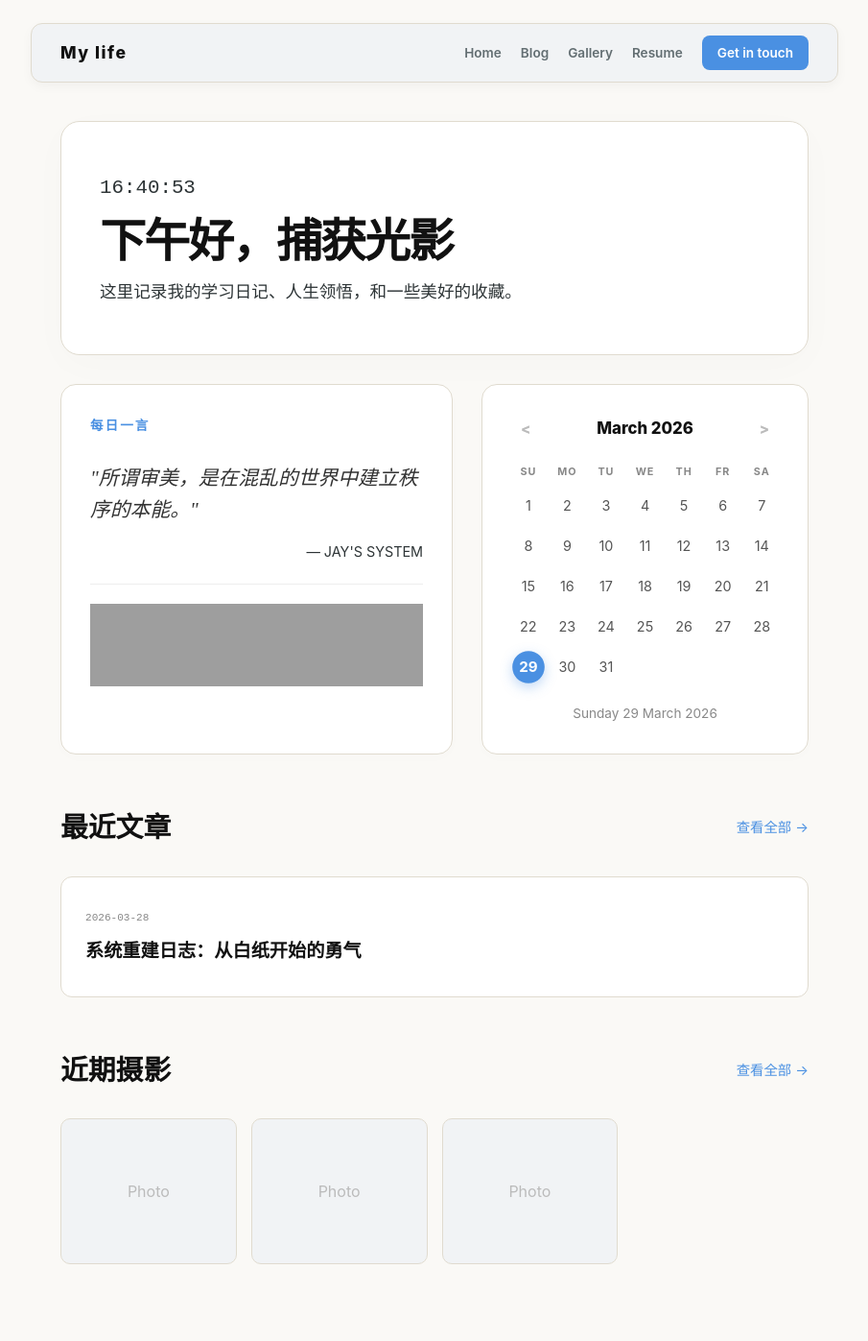
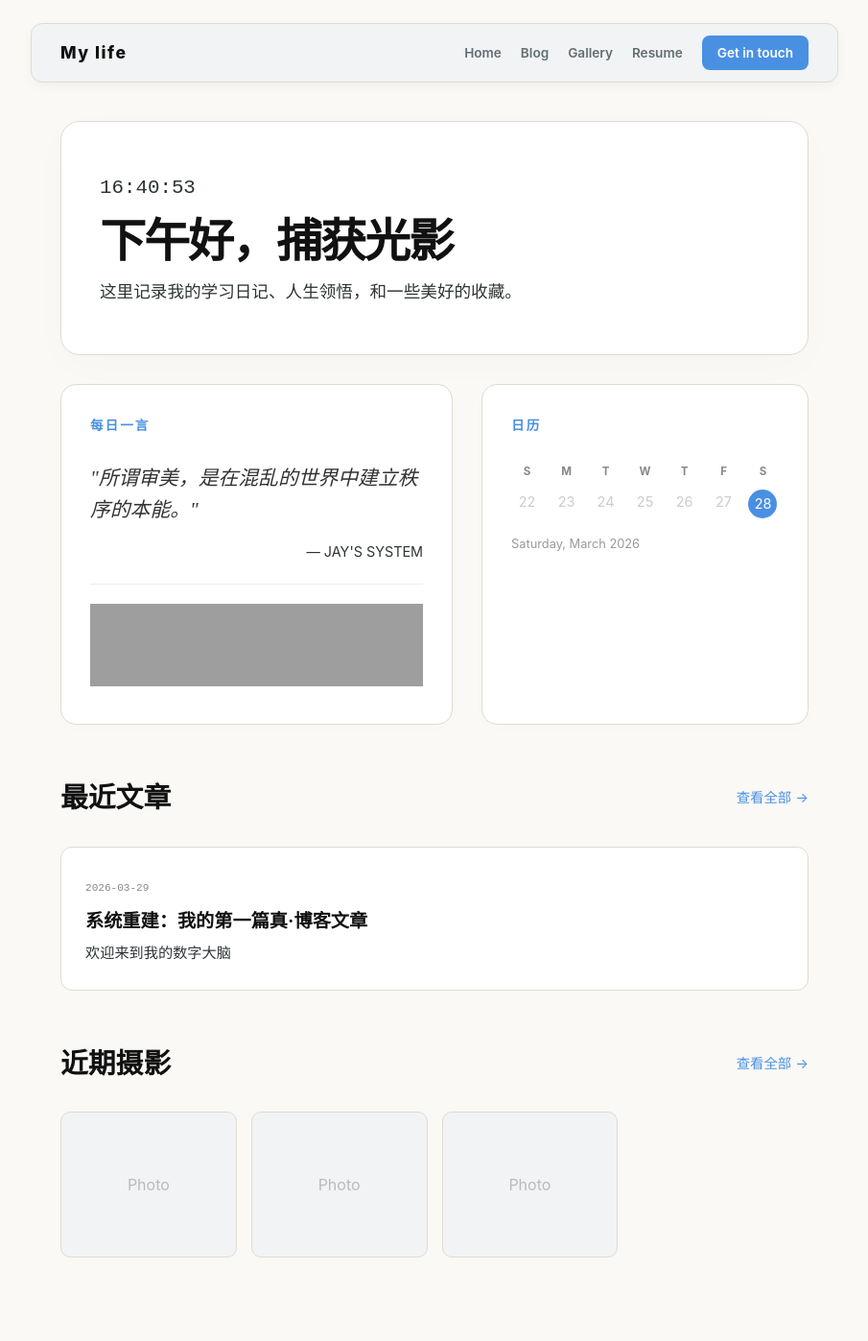
Before and after one commit to jayzzzzmp-commits/jayzzzzmp-commits.github.io, a Jekyll site: the page built from index.html, in a window 1280 px wide. Shown: the whole page at 96% size, without its empty margins (187-1092 px from the left). Built offline with Jekyll 4.4.1, drawn with Linux system fonts in a browser that asks for light colours; grey boxes are pictures that could not be loaded.

Commit message:
Update index.html

```diff
--- a/index.html
+++ b/index.html
@@ -6,13 +6,9 @@ title: Home - My Life
 <style>
     /* --- 1. 英雄欢迎卡 (Hero Section) --- */
     .hero-card {
-        background-color: #ffffff;
-        border: 1px solid #E0DBCF;
-        border-radius: 20px;
-        padding: 50px 40px;
-        box-shadow: 0 10px 40px rgba(0,0,0,0.02);
-        margin-bottom: 30px;
-        transition: all 0.3s;
+        background-color: #ffffff; border: 1px solid #E0DBCF; border-radius: 20px;
+        padding: 50px 40px; box-shadow: 0 10px 40px rgba(0,0,0,0.02);
+        margin-bottom: 30px; transition: all 0.3s;
     }
     .hero-card:hover { transform: translateY(-5px); }
 
@@ -25,57 +21,30 @@ title: Home - My Life
     .widget-card { background-color: #ffffff; border: 1px solid #E0DBCF; border-radius: 16px; padding: 30px; box-shadow: 0 4px 15px rgba(0,0,0,0.01); }
     .section-title { font-size: 0.85em; font-weight: bold; text-transform: uppercase; letter-spacing: 2px; color: var(--accent-color); margin-bottom: 25px; margin-top: 0; }
 
+    /* 每日一言与音乐 */
     .quote-content { font-family: serif; font-size: 1.3em; color: #333; line-height: 1.6; font-style: italic; margin-bottom: 15px; }
     .quote-author { text-align: right; color: var(--secondary-text); font-size: 0.9em; }
 
-    /* ================= 核心升级：精致动态日历 UI ================= */
-    .calendar-widget { text-align: center; }
+    /* 日历模拟 */
+    .calendar-grid { display: grid; grid-template-columns: repeat(7, 1fr); gap: 8px; text-align: center; font-size: 0.9em; }
+    .day-name { color: #888; font-weight: bold; font-size: 0.8em; }
+    .today { background-color: var(--accent-color); color: white; border-radius: 50%; width: 30px; height: 30px; line-height: 30px; margin: 0 auto; }
 
-    /* 顶部导航栏 (带箭头) */
-    .calendar-header-flex {
-        display: flex; justify-content: space-between; align-items: center;
-        margin-bottom: 20px; font-weight: 800; color: #111; font-size: 1.05em;
-    }
-    .cal-nav { cursor: pointer; color: #bbb; font-size: 0.9em; transition: color 0.2s; padding: 0 10px; }
-    .cal-nav:hover { color: var(--accent-color); }
-
-    /* 日历网格 */
-    .calendar-grid {
-        display: grid; grid-template-columns: repeat(7, 1fr); gap: 10px 5px;
-        text-align: center; font-size: 0.9em; margin-bottom: 20px;
-    }
-    .day-name { color: #888; font-weight: 700; font-size: 0.75em; text-transform: uppercase; letter-spacing: 1px; }
-
-    /* 每一个日期节点的物理属性 */
-    .day-node {
-        color: #555; width: 32px; height: 32px; line-height: 32px; margin: 0 auto;
-        border-radius: 50%; transition: all 0.2s; cursor: default;
-    }
-    /* 鼠标悬停交互感 */
-    .day-node:not(.empty):not(.today):hover { background-color: #F1F3F5; color: #111; transform: scale(1.1); }
-    .day-node.empty { color: transparent; pointer-events: none; }
-
-    /* "今天"的特殊高亮发光效果 */
-    .day-node.today {
-        background-color: var(--accent-color); color: white; font-weight: bold;
-        box-shadow: 0 4px 12px rgba(74, 144, 226, 0.35); transform: scale(1.05);
-    }
-
-    /* 底部全称日期 */
-    .cal-date-text { font-size: 0.85em; color: #888; margin: 0; }
-
-    /* --- 3. 列表区域 --- */
+    /* --- 3. 内容区域通用样式 --- */
     .list-header { display: flex; justify-content: space-between; align-items: center; margin-bottom: 25px; }
     .list-header h2 { font-size: 1.8em; margin: 0; color: #111; }
     .view-all { color: var(--accent-color); text-decoration: none; font-size: 0.9em; }
 
+    /* 完美的文章卡片模具 (image_2.png 质感保持) */
     .article-card {
         background: #fff; padding: 25px; border-radius: 12px; border: 1px solid #E0DBCF;
         transition: all 0.2s; text-decoration: none; color: inherit; display: block; margin-bottom: 20px;
+        position: relative; overflow: hidden;
     }
     .article-card:hover { border-color: var(--accent-color); transform: scale(1.01); box-shadow: 0 5px 15px rgba(0,0,0,0.03); }
     .post-date { color: #888; font-size: 0.85em; font-family: monospace; }
     .post-title { font-size: 1.2em; font-weight: bold; color: #111; margin: 5px 0; }
+    .post-excerpt { color: var(--secondary-text); font-size: 0.95em; line-height: 1.6; margin: 5px 0 0 0; }
 
     /* 摄影网格预览 */
     .photos-grid { display: grid; grid-template-columns: repeat(auto-fill, minmax(150px, 1fr)); gap: 15px; }
@@ -101,17 +70,14 @@ title: Home - My Life
         </div>
     </div>
 
-    <div class="widget-card calendar-widget">
-        <div class="calendar-header-flex">
-            <span class="cal-nav">&lt;</span>
-            <span id="cal-month-year">Loading...</span>
-            <span class="cal-nav">&gt;</span>
+    <div class="widget-card">
+        <h3 class="section-title">日历</h3>
+        <div class="calendar-grid">
+            <div class="day-name">S</div><div class="day-name">M</div><div class="day-name">T</div><div class="day-name">W</div><div class="day-name">T</div><div class="day-name">F</div><div class="day-name">S</div>
+            <div style="color:#ccc">22</div><div style="color:#ccc">23</div><div style="color:#ccc">24</div><div style="color:#ccc">25</div><div style="color:#ccc">26</div><div style="color:#ccc">27</div>
+            <div class="today">28</div>
         </div>
-
-        <div class="calendar-grid" id="cal-grid">
-            </div>
-
-        <p id="cal-date-str" class="cal-date-text">Loading...</p>
+        <p style="font-size: 0.8em; color: #999; margin-top: 15px;">Saturday, March 2026</p>
     </div>
 </section>
 
@@ -120,10 +86,15 @@ title: Home - My Life
         <h2>最近文章</h2>
         <a href="blog.html" class="view-all">查看全部 &rarr;</a>
     </div>
-    <a href="#" class="article-card">
-        <span class="post-date">2026-03-28</span>
-        <p class="post-title">系统重建日志：从白纸开始的勇气</p>
+
+    {% for post in site.posts limit:1 %}
+    <a href="{{ post.url | relative_url }}" class="article-card">
+        <span class="post-date">{{ post.date | date: "%Y-%m-%d" }}</span>
+        <h3 class="post-title">{{ post.title }}</h3>
+        <p class="post-excerpt">{{ post.excerpt | strip_html | truncatewords: 25 }}</p>
     </a>
+    {% endfor %}
+
 </section>
 
 <section style="margin-top: 50px; margin-bottom: 80px;">
@@ -139,66 +110,18 @@ title: Home - My Life
 </section>
 
 <script>
-    // 引擎 1：动态时钟与欢迎语
     function updateWelcome() {
         const now = new Date();
         const hour = now.getHours();
         let greeting = "";
-
         if (hour < 5) greeting = "夜深了，注意休息。";
         else if (hour < 11) greeting = "早上好，建构者";
         else if (hour < 13) greeting = "中午好，共振时刻";
         else if (hour < 18) greeting = "下午好，捕获光影";
         else greeting = "晚上好，连接数字大脑";
-
         document.getElementById('welcome-greeting').innerText = greeting;
         document.getElementById('dynamic-time').innerText = now.toLocaleTimeString('en-GB');
     }
-
-    // 引擎 2：全自动日历生成器
-    function renderCalendar() {
-        const now = new Date();
-        const year = now.getFullYear();
-        const month = now.getMonth(); // 0-11
-        const today = now.getDate();
-
-        // 渲染顶部月份
-        const monthNames = ["January", "February", "March", "April", "May", "June", "July", "August", "September", "October", "November", "December"];
-        document.getElementById('cal-month-year').innerText = `${monthNames[month]} ${year}`;
-
-        // 渲染底部全称日期
-        const options = { weekday: 'long', year: 'numeric', month: 'long', day: 'numeric' };
-        document.getElementById('cal-date-str').innerText = now.toLocaleDateString('en-GB', options);
-
-        // 计算这个月的第一天是星期几，以及这个月有几天
-        const firstDay = new Date(year, month, 1).getDay(); // 0 (Sun) to 6 (Sat)
-        const daysInMonth = new Date(year, month + 1, 0).getDate();
-
-        // 拼接 HTML 积木
-        let gridHtml = '<div class="day-name">SU</div><div class="day-name">MO</div><div class="day-name">TU</div><div class="day-name">WE</div><div class="day-name">TH</div><div class="day-name">FR</div><div class="day-name">SA</div>';
-
-        // 填充第一天之前的空白网格
-        for (let i = 0; i < firstDay; i++) {
-            gridHtml += '<div class="day-node empty"></div>';
-        }
-
-        // 填充真实日期
-        for (let i = 1; i <= daysInMonth; i++) {
-            if (i === today) {
-                // 如果是今天，加上特殊的发光样式
-                gridHtml += `<div class="day-node today">${i}</div>`;
-            } else {
-                // 普通日期
-                gridHtml += `<div class="day-node">${i}</div>`;
-            }
-        }
-
-        // 注入到页面
-        document.getElementById('cal-grid').innerHTML = gridHtml;
-    }
-
-    // 启动双核引擎
     updateWelcome();
-    renderCalendar();
-    setInterval(updateWelcome, 1000); // 时钟每秒跳动
+    setInterval(updateWelcome, 1000);
 </script>
```
